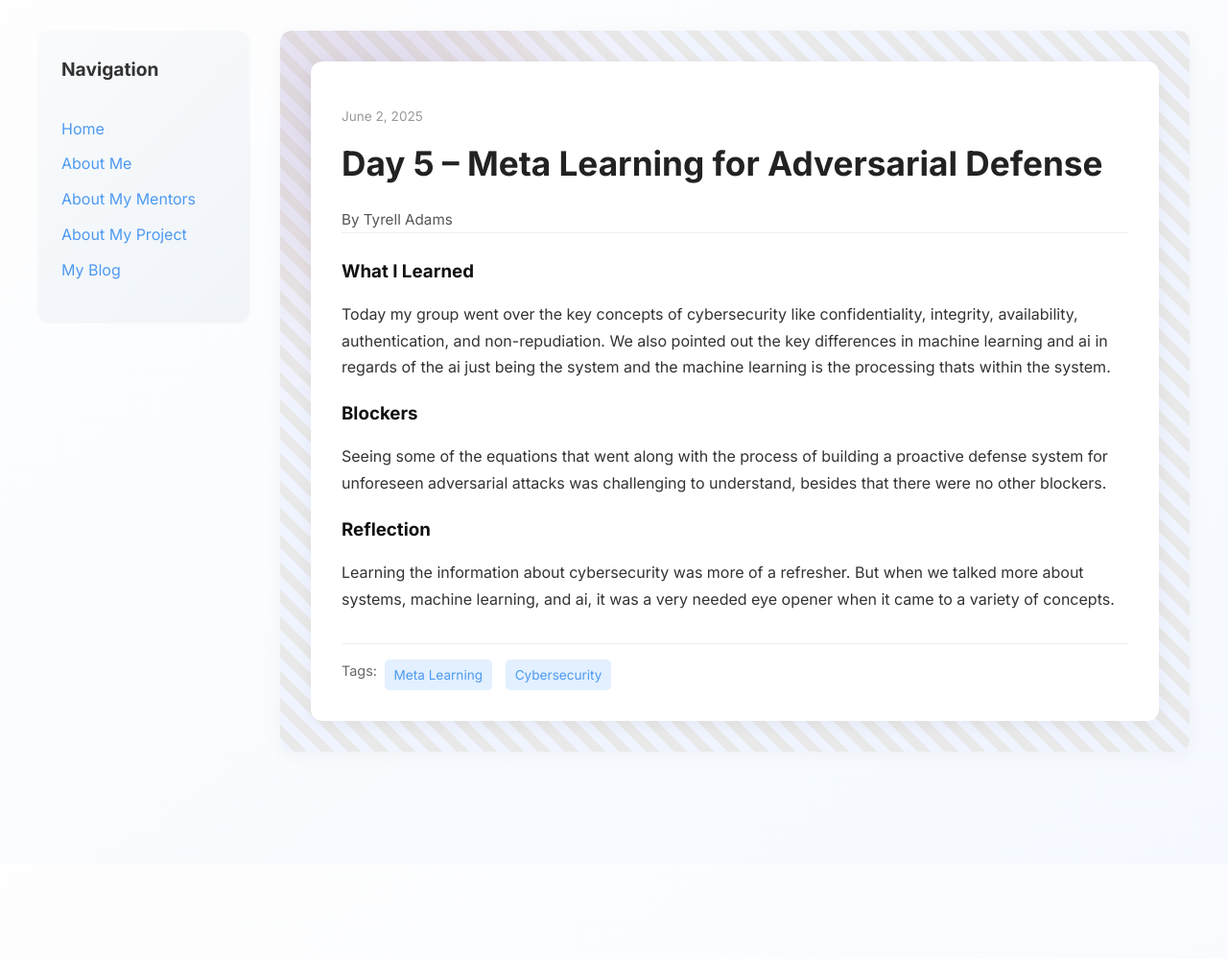
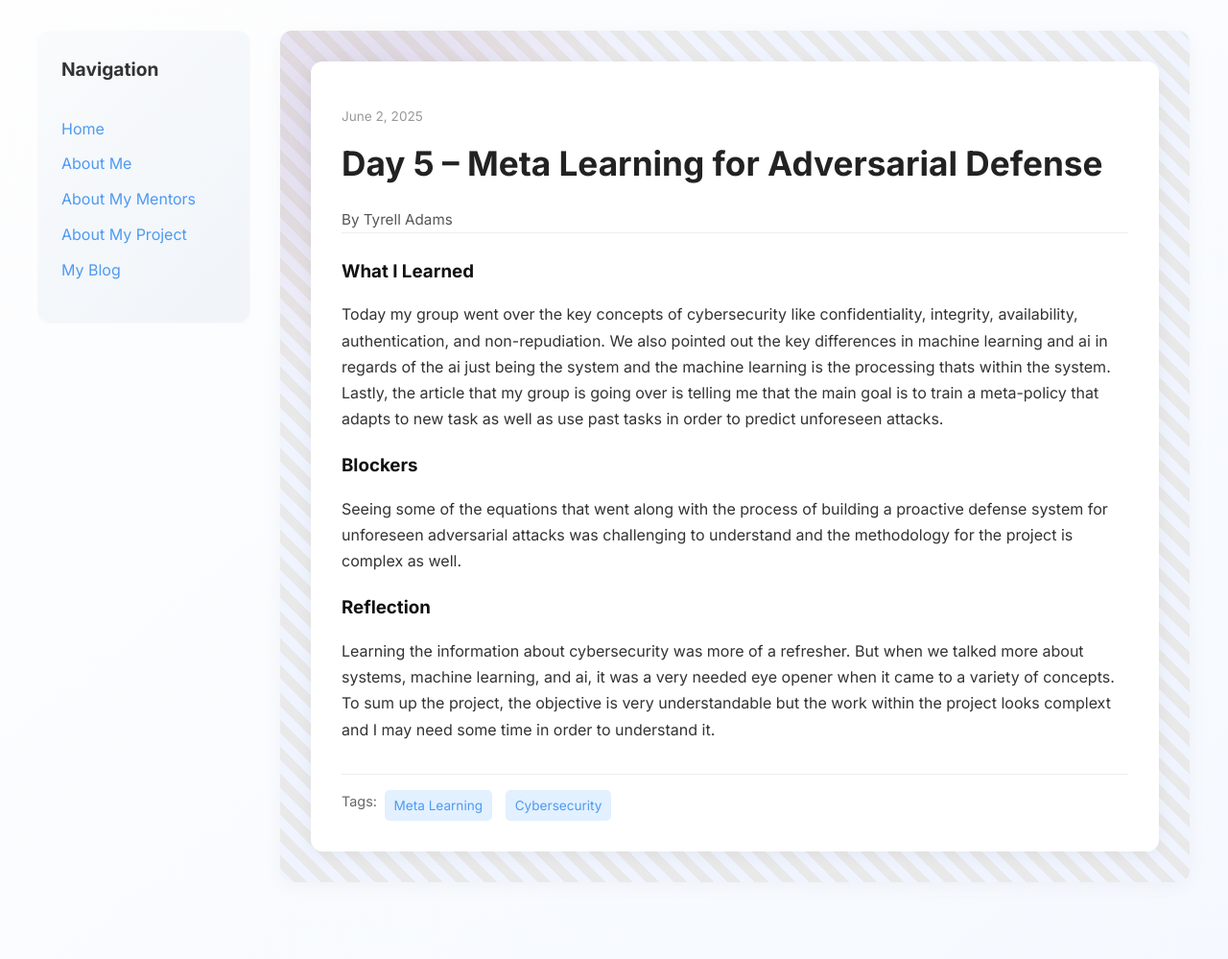
Before and after one commit to Tyrell-Adams/Tyrell-Adams.github.io, a Jekyll site: the page built from _posts/2025-06-02-day-5.md, in a window 1280 px wide. Shown: the whole page at 96% size. Built offline with Jekyll 4.4.1, drawn with Linux system fonts in a browser that asks for light colours; before the commit the page ends 900 px from its top, so only the background shows below that.

Commit message:
Update 2025-06-02-day-5.md

```diff
--- a/_posts/2025-06-02-day-5.md
+++ b/_posts/2025-06-02-day-5.md
@@ -7,11 +7,11 @@ permalink: /day5.html
 tags: ["Meta Learning", "Cybersecurity"]
 
 what_i_learned: |
- Today my group went over the key concepts of cybersecurity like confidentiality, integrity, availability, authentication, and non-repudiation. We also pointed out the key differences in machine learning and ai in regards of the ai just being the system and the machine learning is the processing thats within the system.
+ Today my group went over the key concepts of cybersecurity like confidentiality, integrity, availability, authentication, and non-repudiation. We also pointed out the key differences in machine learning and ai in regards of the ai just being the system and the machine learning is the processing thats within the system. Lastly, the article that my group is going over is telling me that the main goal is to train a meta-policy that adapts to new task as well as use past tasks in order to predict unforeseen attacks.
 
 blockers: |
-  Seeing some of the equations that went along with the process of building a proactive defense system for unforeseen adversarial attacks was challenging to understand, besides that there were no other blockers.
+  Seeing some of the equations that went along with the process of building a proactive defense system for unforeseen adversarial attacks was challenging to understand and the methodology for the project is complex as well.
 
 reflection: |
- Learning the information about cybersecurity was more of a refresher. But when we talked more about systems, machine learning, and ai, it was a very needed eye opener when it came to a variety of concepts.
+ Learning the information about cybersecurity was more of a refresher. But when we talked more about systems, machine learning, and ai, it was a very needed eye opener when it came to a variety of concepts. To sum up the project, the objective is very understandable but the work within the project looks complext and I may need some time in order to understand it.
 ---
```
